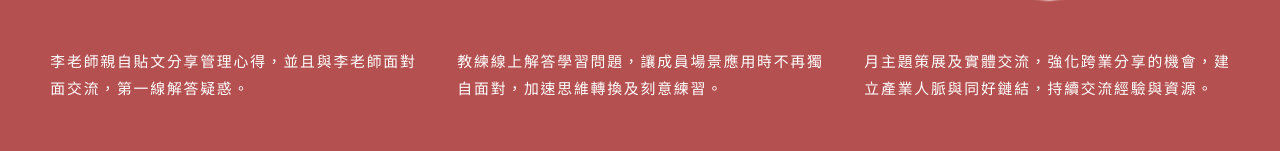
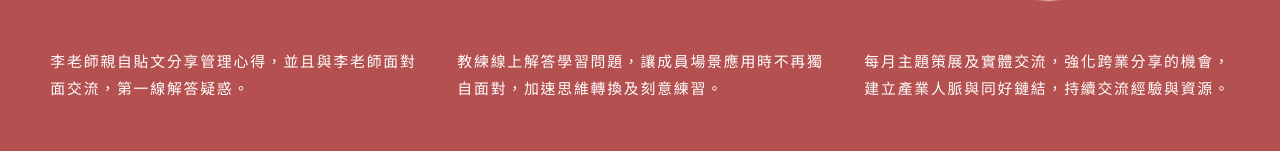
Before and after one commit to Elin091/tgsworks, a plain HTML site: page index.html in a window 1280 px wide. Shown: the part 4335-4486 px from the top of the page. Drawn offline with nearby package versions, Linux system fonts and the light colour scheme.

Commit message:
Add files via upload

```diff
--- a/index.html
+++ b/index.html
@@ -374,7 +374,7 @@
 		</div>
 			<img src="images/icon_03.png" alt="月主題策展及實體交流，強化跨業分享的機會，建立產業人脈與同好鏈結，持續交流經驗與資源。">
 		<div class="name">
-			<div class="chi">月主題策展及實體交流，強化跨業分享的機會，建立產業人脈與同好鏈結，持續交流經驗與資源。</div>
+			<div class="chi">每月主題策展及實體交流，強化跨業分享的機會，建立產業人脈與同好鏈結，持續交流經驗與資源。</div>
 		</div>
 	</div>
 	</div>
```
